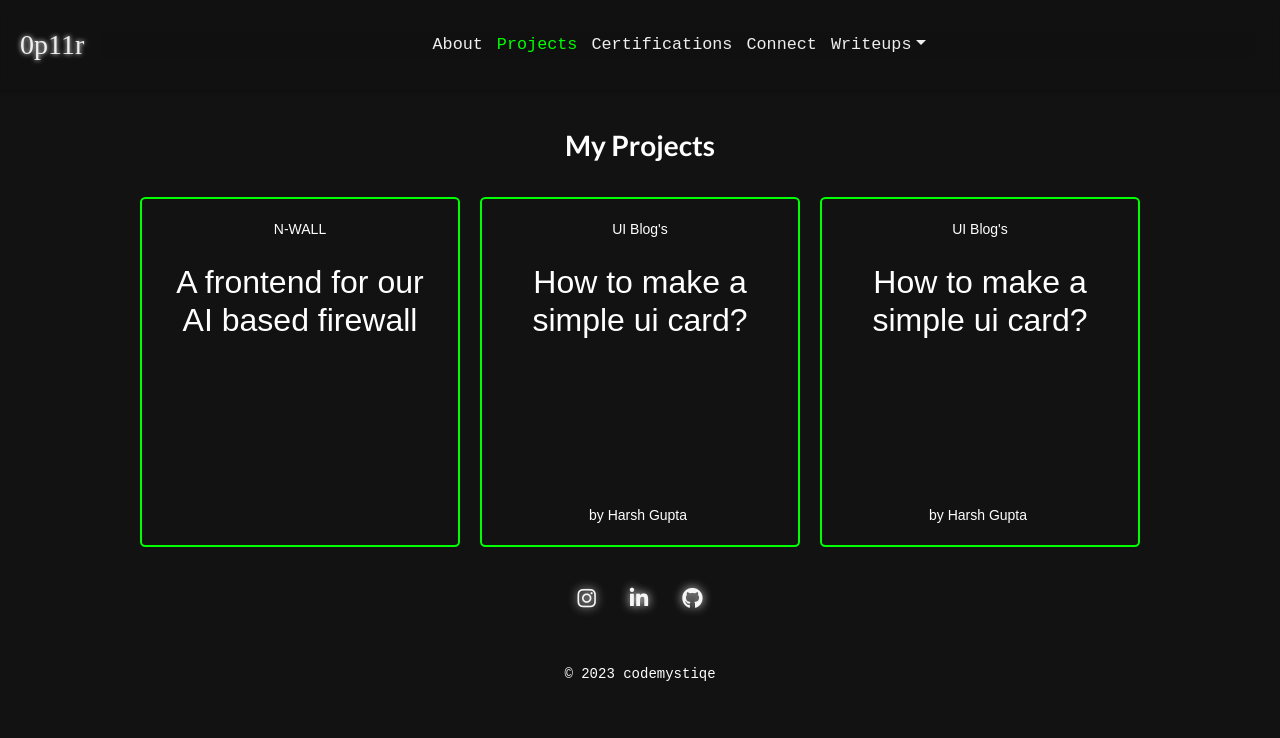
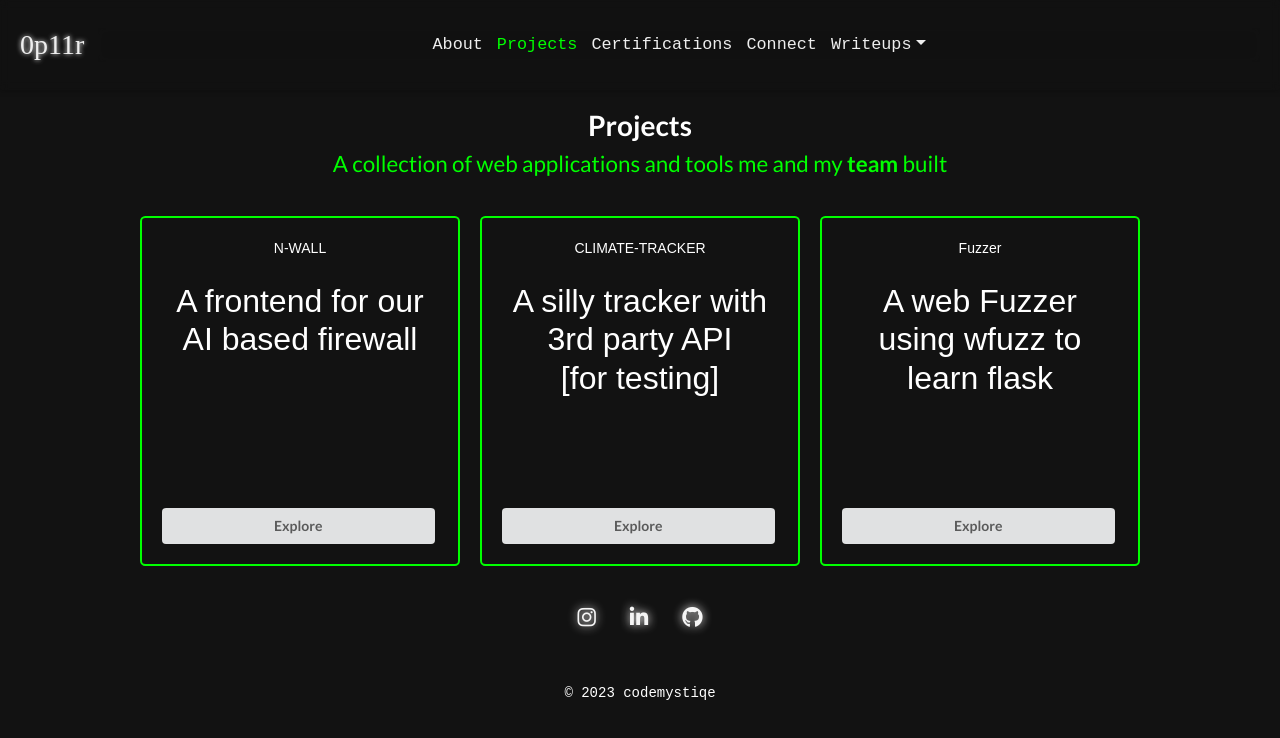
Before and after one commit to goushalk/achivements, a plain HTML site: page index.html in a window 1280 px wide. Drawn offline with nearby package versions, Linux system fonts and the light colour scheme; files that its build step writes are made by us from their sources; files whose address does not match are found by name.

Commit message:
modified:   index.html 	modified:   styles.css

```diff
--- a/index.html
+++ b/index.html
@@ -7,7 +7,7 @@
   <link rel="stylesheet" href="https://cdnjs.cloudflare.com/ajax/libs/font-awesome/4.7.0/css/font-awesome.min.css">
   <link rel="stylesheet" href="https://stackpath.bootstrapcdn.com/bootstrap/4.5.2/css/bootstrap.min.css">
   <link href="https://cdn.jsdelivr.net/npm/bootstrap@5.3.3/dist/css/bootstrap.min.css" rel="stylesheet" integrity="sha384-QWTKZyjpPEjISv5WaRU9OFeRpok6YctnYmDr5pNlyT2bRjXh0JMhjY6hW+ALEwIH" crossorigin="anonymous">
-  <link rel="stylesheet" type="text/css" href="semantic/dist/semantic.min.css">
+  <link rel="stylesheet" type="text/css" href="/Semantic-UI-CSS-master/semantic.min.css">
   <link rel="stylesheet" href="styles.css">
   <link rel="stylesheet" href="#">
   <script src="https://kit.fontawesome.com/45717addd7.js" crossorigin="anonymous"></script>
@@ -26,7 +26,7 @@
         <ul class="navbar-nav justify-content-end">
           <li class="nav-item"><a class="nav-link" href="/html/home.html">About</a></li>
           <li class="nav-item"><a class="nav-link" style="color: lime;"  href="/html/test.html">Projects</a></li>
-          <li class="nav-item"><a class="nav-link" href="/html/test.html">Certifications</a></li>
+          <li class="nav-item"><a class="nav-link" href="#">Certifications</a></li>
           <li class="nav-item"><a class="nav-link" href="/html/test.html">Connect</a></li>
           <li class="nav-item dropdown">
             <a class="nav-link dropdown-toggle" href="#" id="navbarDropdown" role="button" data-bs-toggle="dropdown" aria-expanded="false">Writeups</a>
@@ -48,7 +48,11 @@
 
   <div class="container gx-4 ">
     <br>
-    <h1 >My Projects</h1>
+    <h1 class="text-center">
+      Projects
+      <br>
+      <small style="color: lime;">A collection of web applications and tools me and my <a href="#"><span style="color: lime; font-weight: bolder;" class="team">team</span></a> built</small>
+    </h1>
     <br>
 <!-- card1 -->
     <div class="container text-center gx-4">
@@ -57,29 +61,45 @@
         <div class="main-content">
           <p class="heading">A frontend for our AI based firewall</p>
         </div>
-        <div class="footer">
-          <a href="#">
+        <div class="ui animated button" tabindex="0">
+          <div class="visible content">Explore</div>
+          <div class="hidden content">
+            <i class="right arrow icon"></i>
+          </div>
+        </div>
+        <!-- <div class="footer">
 
-          </a>
-        </div>
+        </div> -->
       </div>
 
     <!-- card2 -->
       <div class="card">
-        <p class="header">UI Blog's</p>
+        <p class="header">CLIMATE-TRACKER</p>
         <div class="main-content">
-          <p class="heading">How to make a simple ui card?</p>
+          <p class="heading">A silly tracker with 3rd party API <br> [for testing]</p>
         </div>
-        <div class="footer">by Harsh Gupta</div>
+        <div class="ui animated button" tabindex="0">
+          <div class="visible content">Explore</div>
+          <div class="hidden content">
+            <i class="right arrow icon"></i>
+          </div>
+        </div>
+        <!-- <div class="footer">by Harsh Gupta</div> -->
       </div>
 
     <!-- card3 -->
       <div class="card">
-        <p class="header">UI Blog's</p>
+        <p class="header">Fuzzer</p>
         <div class="main-content">
-          <p class="heading">How to make a simple ui card?</p>
+          <p class="heading">A web Fuzzer using wfuzz to learn flask</p>
         </div>
-        <div class="footer">by Harsh Gupta</div>
+        <div class="ui animated button" tabindex="0">
+          <div class="visible content">Explore</div>
+          <div class="hidden content">
+            <i class="right arrow icon"></i>
+          </div>
+        </div>
+        <!-- <div class="footer">by Harsh Gupta</div> -->
     </div>
   </div>
 
@@ -88,6 +108,9 @@
     <a href="https://www.linkedin.com/in/goushal-k-590941279" class="fa fa-linkedin mx-2"></a>
     <a href="https://github.com/goushalk" class="fa fa-github mx-2"></a>
   </div>
+
+
+
   <footer class="text-center py-3">
     <p>&copy; 2023 codemystiqe</p>
   </footer>
--- a/styles.css
+++ b/styles.css
@@ -76,6 +76,17 @@ body {
 }
 
 /* card */
+.card-container{
+  display: flex !important ;
+  flex-direction: row !important;
+  justify-content: center;
+  align-items: center;
+  flex-wrap: wrap;
+  gap: 20px;
+}
+
+
+
 
 .card {
   width: 320px;
```
